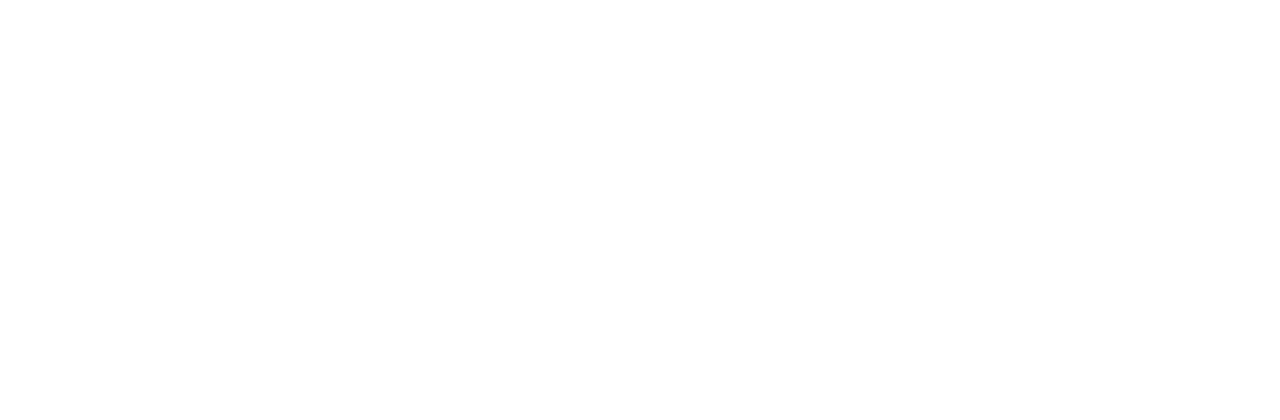
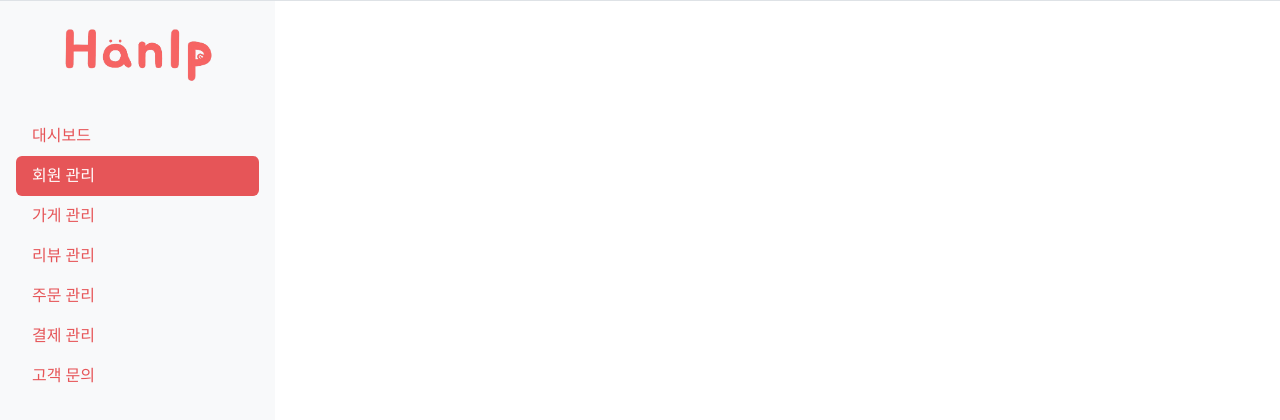
Before and after one commit to habi802/vue-admin, a Vue app: page /user in a window 1280 px wide. Before the commit this address had no page. Shown: the top 420 px of the page. Built offline with nearby package versions, Linux system fonts and the light colour scheme; a web font is replaced by a local one.

Commit message:
[feat] 회원관리, 리뷰관리 라우팅 작업, 차트 작업중

```diff
--- a/package.json
+++ b/package.json
@@ -10,6 +10,7 @@
   },
   "dependencies": {
     "bootstrap": "^5.3.8",
+    "chart.js": "^4.5.0",
     "pinia": "^3.0.3",
     "vue": "^3.5.17",
     "vue-router": "^4.5.1"
--- /dev/null
+++ b/src/components/DashboardCard.vue
@@ -0,0 +1,22 @@
+<script setup>
+import DashboardTable from './DashboardTable.vue';
+
+const props = defineProps({
+    table: Object
+});
+</script>
+
+<template>
+<div class="card">
+        <div class="card-header">
+            가게 관리
+        </div>
+        <div class="card-body">
+            <DashboardTable :table="props.table" />
+        </div>
+    </div>
+</template>
+
+<style scoped>
+
+</style>
--- a/src/components/DashboardTable.vue
+++ b/src/components/DashboardTable.vue
@@ -1,6 +1,4 @@
 <script setup>
-import { computed } from 'vue';
-
 const props = defineProps({
     table: Object
 });
@@ -9,7 +7,7 @@ const getStatus = status => {
     if (props.table.name === '가게 관리') {
         return status ? '활성화' : '비활성화';
     } else {
-        return status ? '미등록' : '등록';
+        return status ? '등록' : '미등록';
     }
 };
 </script>
--- a/src/components/Sidebar.vue
+++ b/src/components/Sidebar.vue
@@ -1,5 +1,7 @@
 <script setup>
+import { useRoute } from 'vue-router';
 
+const route = useRoute();
 </script>
 
 <template>
@@ -8,10 +10,10 @@
             <img class="logo" src="@/assets/logo.png" />
         </div>
         <ul class="nav nav-pills flex-column">
-            <li class="nav-item"><a href="#" class="nav-link active">대시보드</a></li>
-            <li class="nav-item"><a href="#" class="nav-link">회원 관리</a></li>
+            <li class="nav-item"><a href="/" :class="`nav-link ${route.path === '/' ? 'active' : ''}`">대시보드</a></li>
+            <li class="nav-item"><a href="/user" :class="`nav-link ${route.path === '/user' ? 'active' : ''}`">회원 관리</a></li>
             <li class="nav-item"><a href="#" class="nav-link">가게 관리</a></li>
-            <li class="nav-item"><a href="#" class="nav-link">리뷰 관리</a></li>
+            <li class="nav-item"><a href="/review" :class="`nav-link ${route.path === '/review' ? 'active' : ''}`">리뷰 관리</a></li>
             <li class="nav-item"><a href="#" class="nav-link">주문 관리</a></li>
             <li class="nav-item"><a href="#" class="nav-link">결제 관리</a></li>
             <li class="nav-item"><a href="#" class="nav-link">고객 문의</a></li>
--- a/src/components/StatsCard.vue
+++ b/src/components/StatsCard.vue
@@ -8,7 +8,7 @@ const props = defineProps({
 <template>
     <div class="card">
         <div class="card-body">
-            <h5 class="card-title">{{ props.title }}</h5>
+            <h6 class="card-title">{{ props.title }}</h6>
             <h1 class="card-text">{{ props.count !== undefined && props.count !== null ? props.count.toLocaleString() : 0 }}</h1>
         </div>
     </div>
--- a/src/router/index.js
+++ b/src/router/index.js
@@ -3,6 +3,8 @@ import AdminLayout from '@/layouts/Admin.vue'
 import EmptyLayout from '@/layouts/Empty.vue'
 import Login from '@/views/Login.vue'
 import Dashboard from '@/views/Dashboard.vue'
+import User from '@/views/User.vue'
+import Review from '@/views/Review.vue'
 
 const router = createRouter({
   history: createWebHistory(import.meta.env.BASE_URL),
@@ -19,6 +21,18 @@ const router = createRouter({
       component: Dashboard,
       meta: { layout: AdminLayout }
     },
+    {
+      path: "/user",
+      name: "user",
+      component: User,
+      meta: { layout: AdminLayout }
+    },
+    {
+      path: "/review",
+      name: "review",
+      component: Review,
+      meta: { layout: AdminLayout }
+    },
   ],
 })
 
--- a/src/views/Dashboard.vue
+++ b/src/views/Dashboard.vue
@@ -1,6 +1,6 @@
 <script setup>
 import StatsCard from '@/components/StatsCard.vue';
-import DashboardTable from '@/components/DashboardTable.vue';
+import DashboardCard from '@/components/DashboardCard.vue';
 
 // 가게 관리, 고객 문의 테이블에 들어갈 값 전달을 위해 임의로 만든 객체
 const stores = {
@@ -27,7 +27,6 @@ const stores = {
         }
     ]
 };
-
 const contacts = {
     name: '고객 문의',
     title: ['글쓴이', '제목', '작성일', '답글'],
@@ -36,7 +35,7 @@ const contacts = {
             0: '김재원',
             1: '가게 등록했는데 활성화해주세요',
             2: '2025-08-27',
-            3: 0
+            3: 1
         },
         {
             0: '이은숙',
@@ -52,6 +51,8 @@ const contacts = {
         },
     ]
 };
+
+// 차트에 들어갈 값 전달을 위해 임의로 만든 객체
 </script>
 
 <template>
@@ -61,16 +62,16 @@ const contacts = {
             <div class="stats col-12">
                 <div class="row">
                     <div class="stats-card-area mb-3">
-                        <StatsCard title="제목1" :count="1000" />
+                        <StatsCard title="이번 달 가입자 수" :count="1000" />
                     </div>
                     <div class="stats-card-area mb-3">
-                        <StatsCard title="제목2" :count="1187" />
+                        <StatsCard title="이번 달 가게 등록 수" :count="1187" />
                     </div>
                     <div class="stats-card-area mb-3">
-                        <StatsCard title="제목3" :count="4222" />
+                        <StatsCard title="이번 달 고객 문의 수" :count="4222" />
                     </div>
                     <div class="stats-card-area mb-3">
-                        <StatsCard title="제목4" :count="876" />
+                        <StatsCard title="이번 달 ㅁㄴㅇㄹ" :count="876" />
                     </div>
                 </div>
             </div>
@@ -91,26 +92,12 @@ const contacts = {
                 <div class="row">
                     <!-- 가게 관리 -->
                     <div class="col-12 col-xl-6 mb-3">
-                        <div class="card">
-                            <div class="card-header">
-                                가게 관리
-                            </div>
-                            <div class="card-body">
-                                <DashboardTable :table="stores" />
-                            </div>
-                        </div>
+                        <DashboardCard title="가게 관리" :table="stores" />
                     </div>
 
                     <!-- 고객 문의 -->
                     <div class="col-12 col-xl-6">
-                        <div class="card">
-                            <div class="card-header">
-                                고객 문의
-                            </div>
-                            <div class="card-body">
-                                <DashboardTable :table="contacts" />
-                            </div>
-                        </div>
+                        <DashboardCard title="고객 문의" :table="contacts" />
                     </div>
                 </div>
             </div>
```
Also changed, not shown: 1 other file (tests, documents, lock files or other folders).
